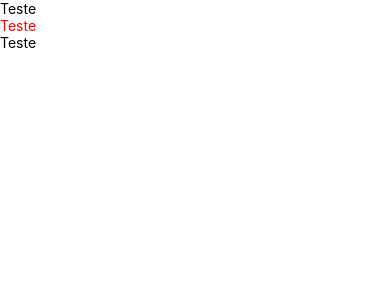
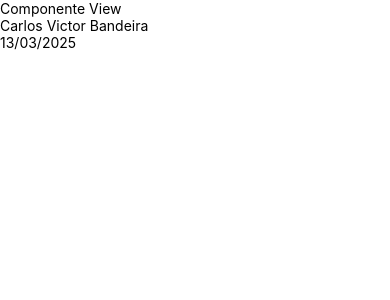
Before and after one commit to csvbandeira/programacao-mobile, a React Native app in the folder myApp/: screen / in a window 390 px wide. Shown: the top 300 px of the page. Built offline with nearby package versions, Linux system fonts and the light colour scheme.

Commit message:
desafio 01

```diff
--- a/myApp/App.js
+++ b/myApp/App.js
@@ -1,16 +1,12 @@
 import React from "react";
 import { View, Text } from "react-native";
-
-const styles = {
-  red: { color: "red" },
-};
 
 const App = () => {
   return (
     <View>
-      <Text>Teste</Text>
-      <Text style={styles.red}>Teste</Text>
-      <Text>Teste</Text>
+      <Text>Componente View</Text>
+      <Text>Carlos Victor Bandeira</Text>
+      <Text>13/03/2025</Text>
     </View>
   );
 };
```
